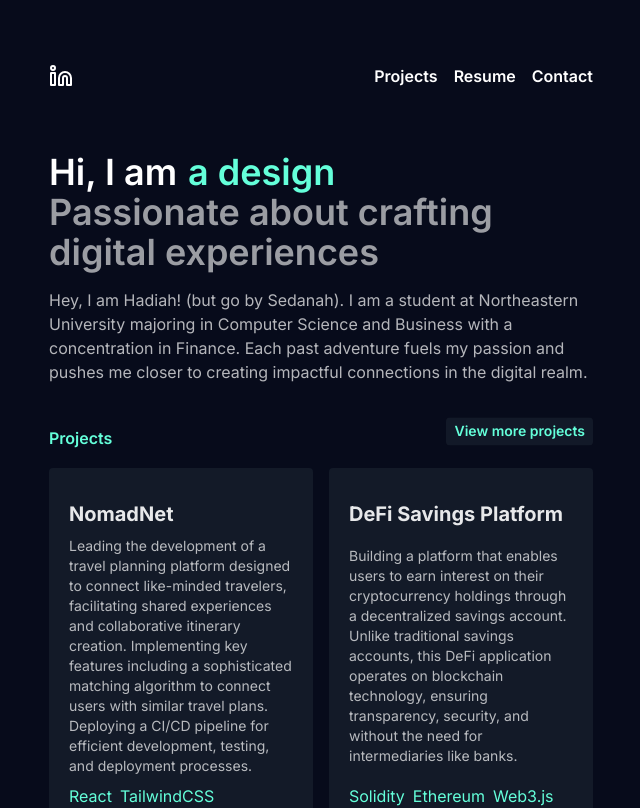
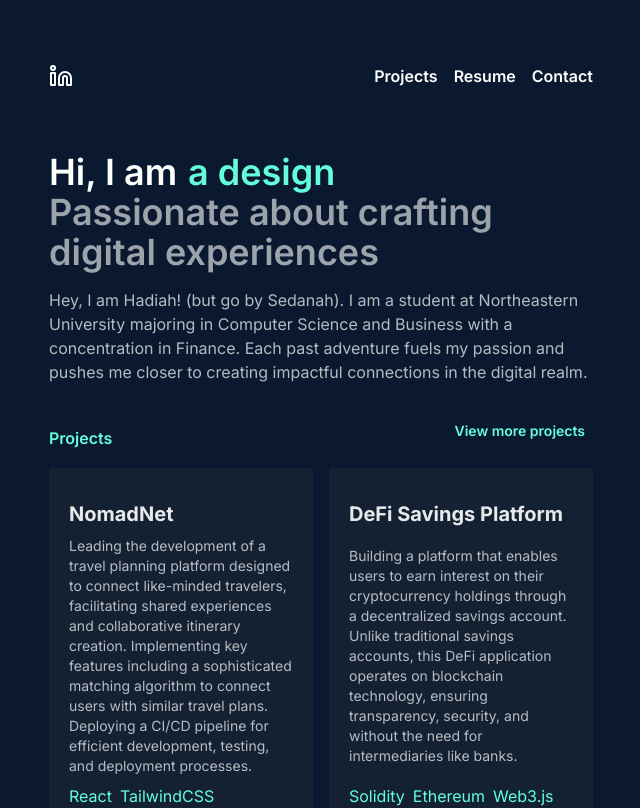
Before and after one commit to Sedanah/final-portfolio, a Next.js app: page / in a window 1280 px wide. Shown: the top 808 px of the page, without its empty margins (319-959 px from the left). Built offline with nearby package versions, Linux system fonts and the light colour scheme.

Commit message:
upd styling

```diff
--- a/src/app/layout.js
+++ b/src/app/layout.js
@@ -21,7 +21,7 @@ export default function RootLayout({ children }) {
         <meta name="description" content={metadata.description} />
         <meta property="og:title" content={metadata.openGraph.title} />
       </head>
-      <body className={`bg-[#070b1b] w-screen h-screen ${inter.className}`}>
+      <body className={`bg-[#0a192f] w-screen h-screen ${inter.className}`}>
         {children}
       </body>
     </html>
--- a/src/app/page.js
+++ b/src/app/page.js
@@ -70,7 +70,7 @@ export default function Home() {
   <div className="flex justify-between items-center mb-4">
     <h2 className="text-base font-semibold text-[#64ffda]">Projects</h2>
     <Link href="/projects">
-      <div className="  text-sm text-[#64ffda] font-semibold bg-[#202a377a] hover:bg-[#14342d] transition duration-300 ease-in-out py-1 px-2 rounded animate-bounce">
+      <div className="  text-sm text-[#64ffda] font-semibold bg-[#0A1930] hover:bg-[#14342d] transition duration-300 ease-in-out py-1 px-2 rounded animate-bounce">
         View more projects
       </div>
     </Link>
```
